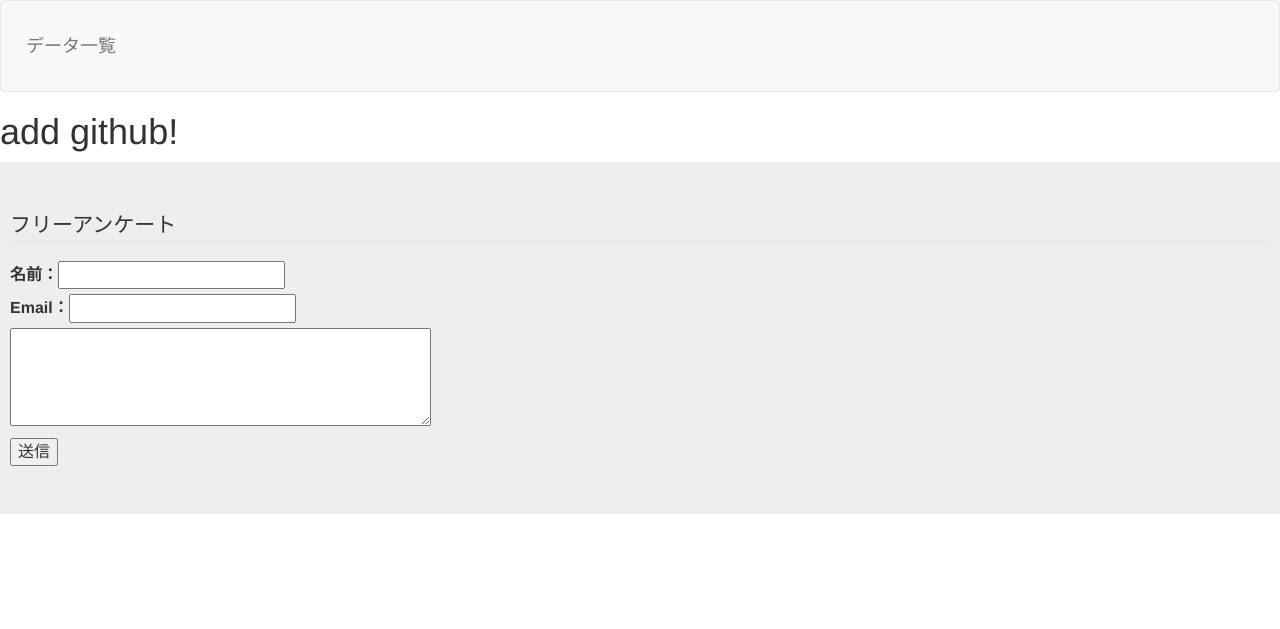
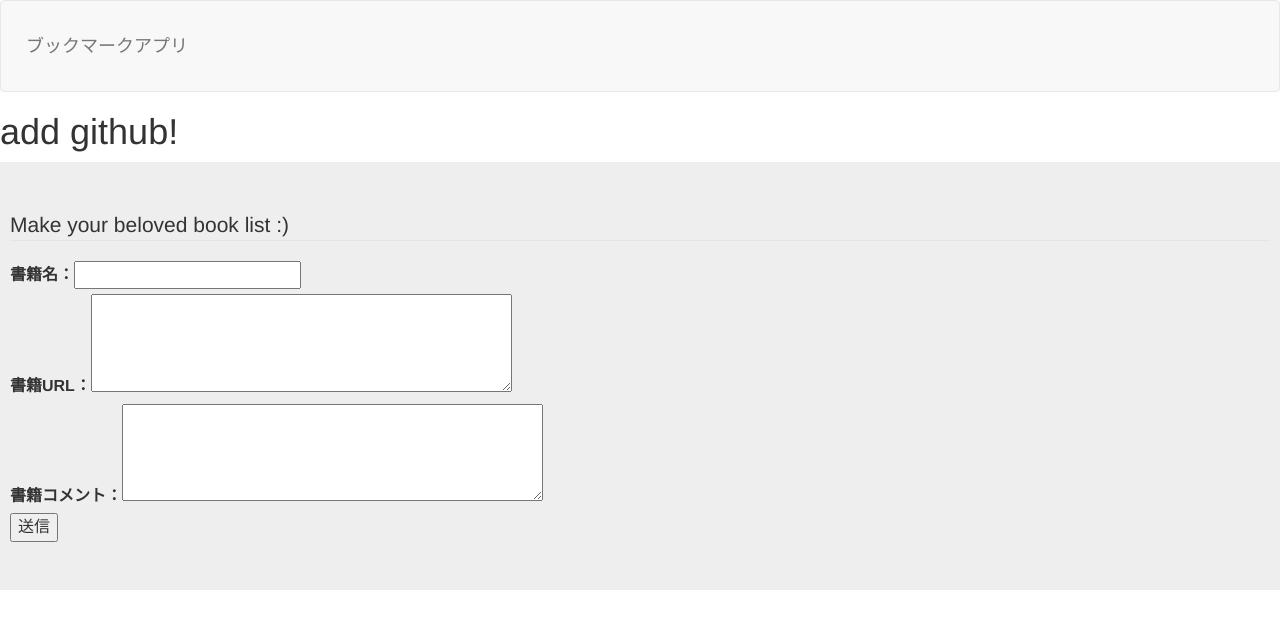
Before and after one commit to yui-shimizu/kadai, a PHP site: page / in a window 1280 px wide. Shown: the top 629 px of the page. Run offline with PHP 8.4, Linux system fonts and the light colour scheme; some libraries are stand-ins or nearby versions.

Commit message:
add basic bookmark function

```diff
--- a/07/sample/index.php
+++ b/07/sample/index.php
@@ -12,7 +12,7 @@
 <header>
   <nav class="navbar navbar-default">
     <div class="container-fluid">
-    <div class="navbar-header"><a class="navbar-brand" href="select.php">データ一覧</a></div>
+    <div class="navbar-header"><a class="navbar-brand" href="select.php">ブックマークアプリ</a></div>
     </div>
   </nav>
 </header>
@@ -23,10 +23,10 @@
 <form method="post" action="insert.php">
   <div class="jumbotron">
    <fieldset>
-    <legend>フリーアンケート</legend>
-     <label>名前：<input type="text" name="name"></label><br>
-     <label>Email：<input type="text" name="email"></label><br>
-     <label><textArea name="naiyou" rows="4" cols="40"></textArea></label><br>
+    <legend>Make your beloved book list :)</legend>
+     <label>書籍名：<input type="text" name="title"></label><br>
+     <label>書籍URL：<textArea name="url" rows="4" cols="40"></textArea></label><br>
+     <label>書籍コメント：<textArea name="comment" rows="4" cols="40"></textArea></label><br>
      <input type="submit" value="送信">
     </fieldset>
   </div>
```
Also changed, not shown: 07/sample/insert.php (+7 -8 lines), 07/sample/select.php (+4 -4 lines).
